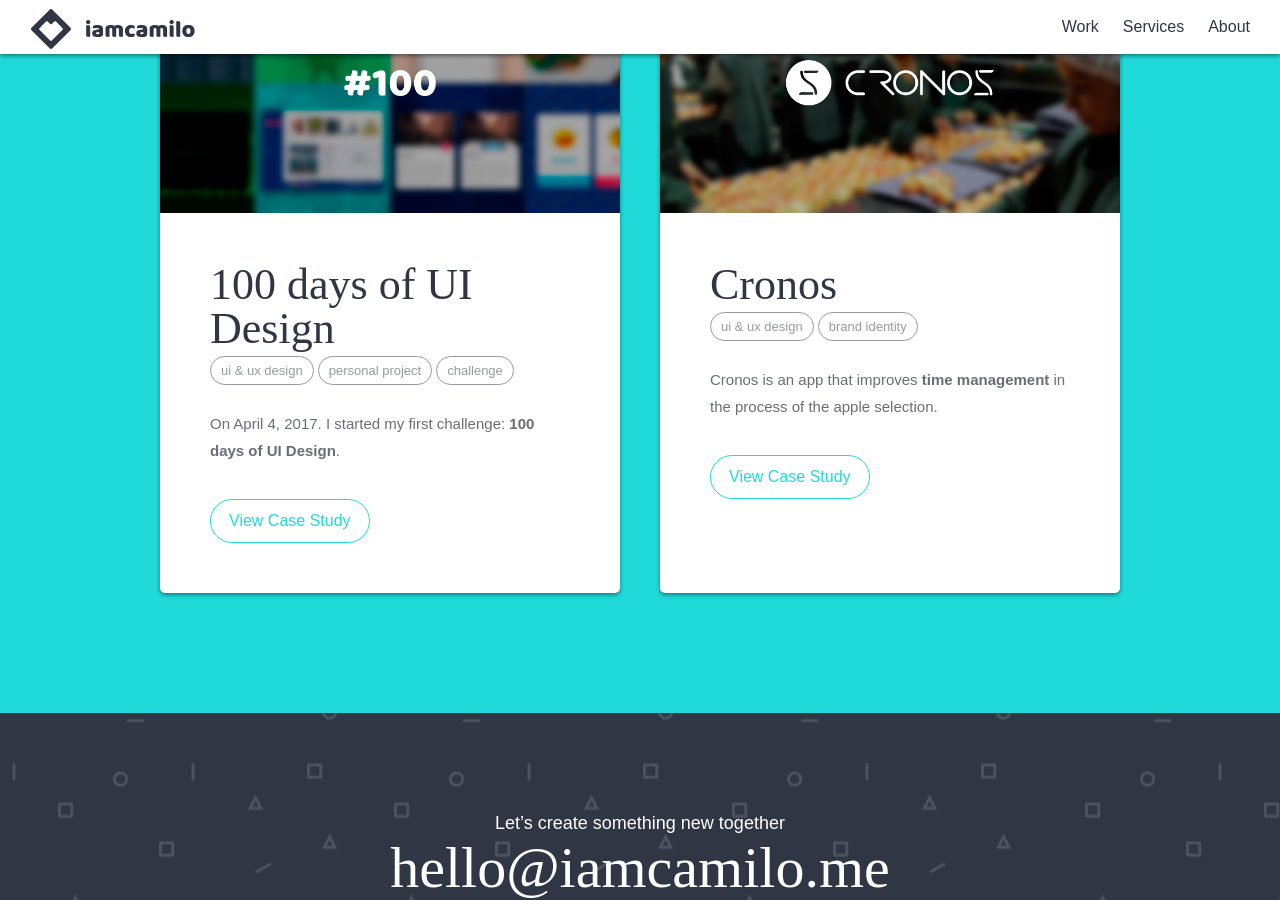
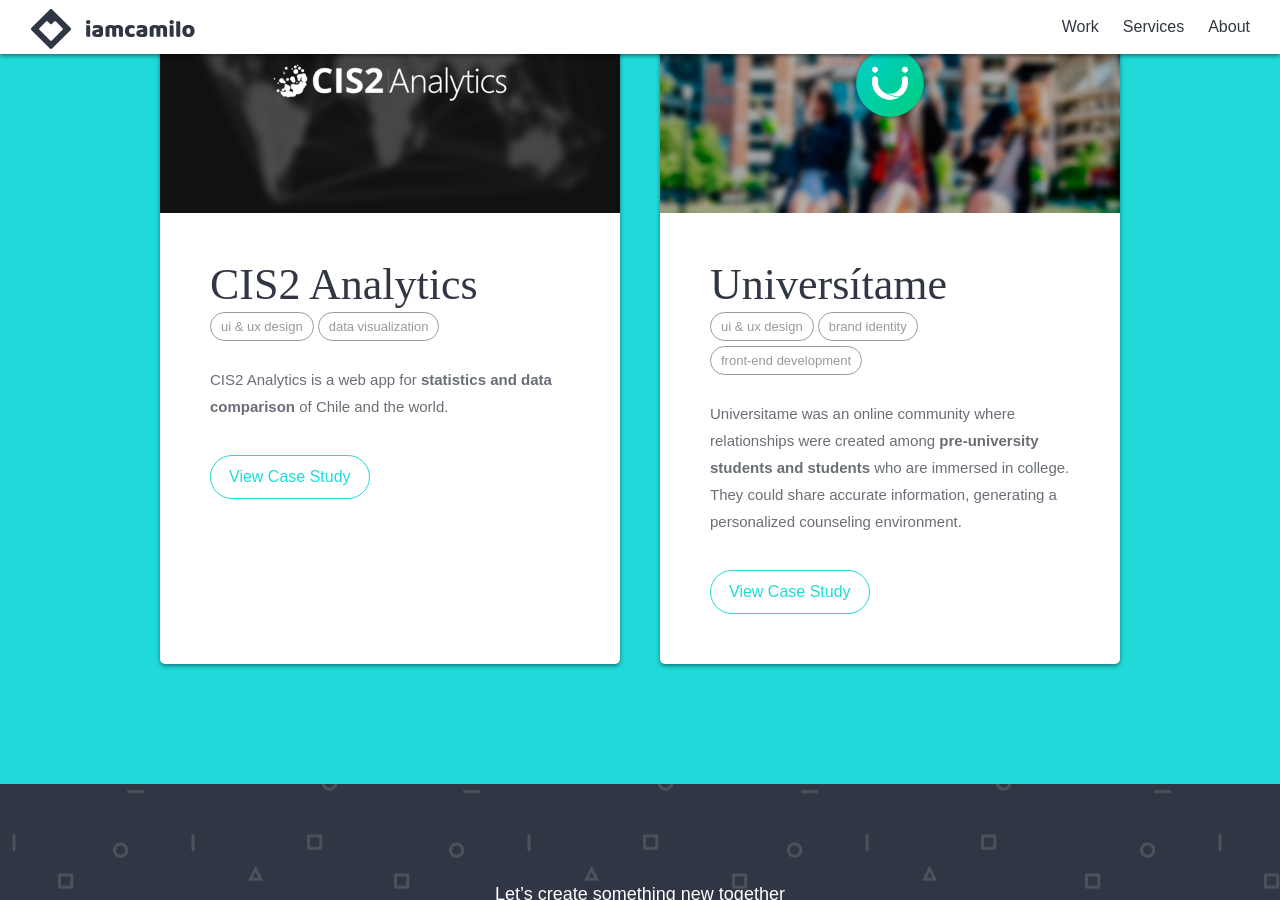
Before and after one commit to iamcamilo/iamcamilo, a Jekyll site: the page built from logos.html, in a window 1280 px wide and 900 px high, scrolled down 3088 px. Built offline with Jekyll 4.4.1, drawn with Linux system fonts in a browser that asks for light colours; some web fonts are replaced.

Commit message:
Added CIS2-Analytics to Work

```diff
--- /dev/null
+++ b/analytics.html
@@ -0,0 +1,80 @@
+---
+layout: default
+title: CIS2 Analytics
+---
+
+<div class="work">
+  <div class="container">
+
+    <div class="card-container portfolio-piece">
+      <div class="card">
+        <div class="card-cover" style="background: url(images/portfolio/analytics/cis-cover.png) no-repeat center; background-size: cover;"></div>
+        <div class="card-content">
+
+          <section class="title">
+            <h4>CIS2 Analytics</h4>
+            <div class="skills">
+              <span class="skill">ui & ux design</span>
+              <span class="skill">data visualization</span>
+            </div>
+          </section>
+
+          <section class="description">
+            <p>CIS2 Analytics is a web app for <strong>statistics and data comparison</strong> of Chile and the world.</p>
+            <p>For this project I designed the complete <strong>UI & UX</strong> of the app.</p>
+            <p>It was a work between the Universidad de Concepción, Tesseract and iamcamilo, with funds from Corfo.</p>
+            <p>You can see it live here: <a href="http://analytics.cis2.io/" target="_blank">CIS2 Analytics</a></p>
+          </section>
+
+          <section class="double gallery row">
+            <div class="double-img col-1"><img src="images/portfolio/analytics/cis-00.png" alt=""></div>
+          </section>
+
+          <section class="double row quote">
+            <div class="double-text">
+              <p>Information by Country</p>
+            </div>
+          </section>
+          <section class="double gallery row">
+            <div class="double-img col-1"><img src="images/portfolio/analytics/cis-01.jpg" alt=""></div>
+          </section>
+          <section class="double row quote">
+            <div class="double-text">
+              <p>Global Ranking</p>
+            </div>
+          </section>
+          <section class="double gallery row">
+            <div class="double-img col-1"><img src="images/portfolio/analytics/cis-02.jpg" alt=""></div>
+          </section>
+          <section class="double row quote">
+            <div class="double-text">
+              <p>Data Comparison</p>
+            </div>
+          </section>
+          <section class="double gallery row">
+            <div class="double-img col-1"><img src="images/portfolio/analytics/cis-03.jpg" alt=""></div>
+          </section>
+
+          <section class="card-footer">
+            <img src="images/portfolio/analytics/cis-footer.png" alt="CIS2 Logo">
+          </section>
+        </div>
+      </div>
+    </div>
+
+    <h5>You may also like</h5>
+
+    <div class="row card-container card-animation small">
+      {% for portfolio_item in site.portfolio limit:2 offset:1 %}
+        <div class="card col-1" onclick="window.location='{{ portfolio_item.link }}';">
+          <div class="card-image" style="background: url({{ portfolio_item.image-cover }}) no-repeat center; background-size: cover;"></div>
+          <div class="card-content">
+            <h4>{{ portfolio_item.title }}</h4>
+            {{ portfolio_item.content }}
+            <a href="{{ portfolio_item.link }}" class="btn">View Case Study</a>
+          </div>
+        </div>
+      {% endfor %}
+    </div>
+  </div>
+</div>
--- a/cronos.html
+++ b/cronos.html
@@ -70,7 +70,7 @@
     <h5>You may also like</h5>
 
     <div class="row card-container card-animation small">
-      {% for portfolio_item in site.portfolio limit:2 offset:3 %}
+      {% for portfolio_item in site.portfolio limit:2 offset:4 %}
         <div class="card col-1" onclick="window.location='{{ portfolio_item.link }}';">
           <div class="card-image" style="background: url({{ portfolio_item.image-cover }}) no-repeat center; background-size: cover;"></div>
           <div class="card-content">
--- a/dailydesign.html
+++ b/dailydesign.html
@@ -56,7 +56,7 @@
     <h5>You may also like</h5>
 
     <div class="row card-container card-animation small">
-      {% for portfolio_item in site.portfolio limit:2 offset:2 %}
+      {% for portfolio_item in site.portfolio limit:2 offset:3 %}
         <div class="card col-1" onclick="window.location='{{ portfolio_item.link }}';">
           <div class="card-image" style="background: url({{ portfolio_item.image-cover }}) no-repeat center; background-size: cover;"></div>
           <div class="card-content">
--- a/logos.html
+++ b/logos.html
@@ -54,7 +54,7 @@
     <h5>You may also like</h5>
 
     <div class="row card-container card-animation small">
-      {% for portfolio_item in site.portfolio limit:2 offset:1 %}
+      {% for portfolio_item in site.portfolio limit:2 offset:0 %}
         <div class="card col-1" onclick="window.location='{{ portfolio_item.link }}';">
           <div class="card-image" style="background: url({{ portfolio_item.image-cover }}) no-repeat center; background-size: cover;"></div>
           <div class="card-content">
--- a/universitame.html
+++ b/universitame.html
@@ -78,7 +78,7 @@
     <h5>You may also like</h5>
 
     <div class="row card-container card-animation small">
-      {% for portfolio_item in site.portfolio limit:2 offset:1 %}
+      {% for portfolio_item in site.portfolio limit:2 offset:2 %}
         <div class="card col-1" onclick="window.location='{{ portfolio_item.link }}';">
           <div class="card-image" style="background: url({{ portfolio_item.image-cover }}) no-repeat center; background-size: cover;"></div>
           <div class="card-content">
```
Also changed, not shown: _portfolio/1-analytics.md (added, +11 -0 lines), images/portfolio/analytics/cis-00.png (added), images/portfolio/analytics/cis-01.jpg (added), images/portfolio/analytics/cis-02.jpg (added), images/portfolio/analytics/cis-03.jpg (added), images/portfolio/analytics/cis-cover.png (added), images/portfolio/analytics/cis-footer.png (added), 2 other files.
